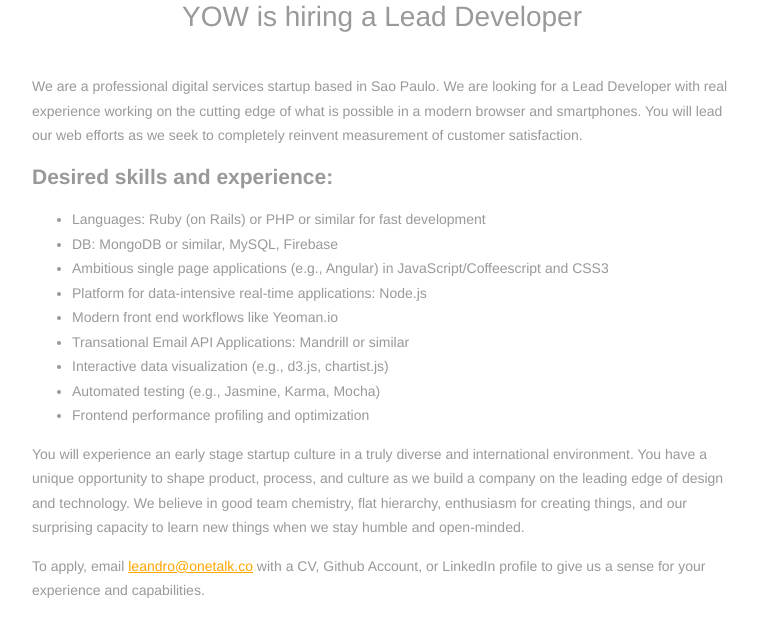
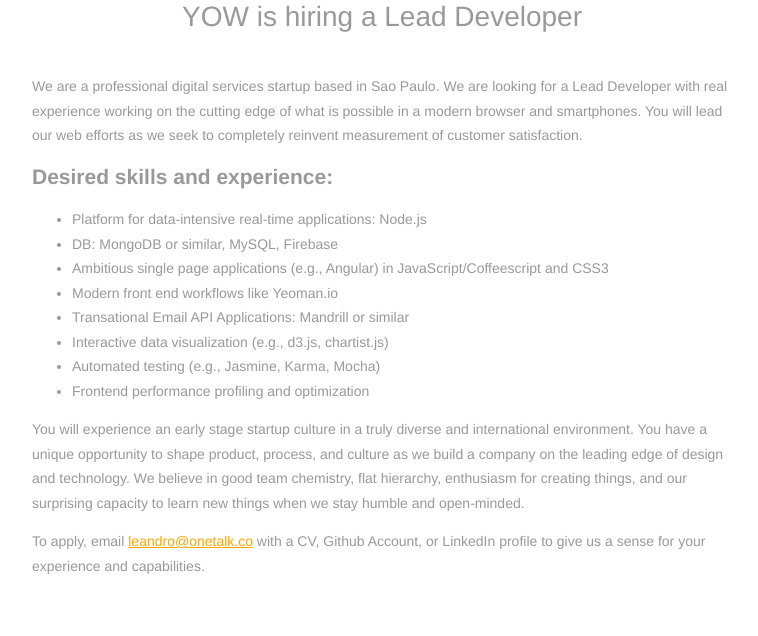
Before and after one commit to YOW/yow.github.io, a plain HTML site: page index.html in a window 1280 px wide. Shown: the part 224-860 px from the top of the page, without its empty margins (258-1016 px from the left). Drawn offline with Linux system fonts and the light colour scheme.

Commit message:
minor
minor

```diff
--- a/index.html
+++ b/index.html
@@ -21,10 +21,9 @@
 
     <h2>Desired skills and experience:</h2>
     <ul>
-      <li>Languages: Ruby (on Rails) or PHP or similar for fast development</li>
+      <li>Platform for data-intensive real-time applications: Node.js</li>
       <li>DB: MongoDB or similar, MySQL, Firebase</li>
       <li>Ambitious single page applications (e.g., Angular) in JavaScript/Coffeescript and CSS3</li>
-      <li>Platform for data-intensive real-time applications: Node.js
       <li>Modern front end workflows like Yeoman.io</li>
       <li>Transational Email API Applications: Mandrill or similar</li>
       <li>Interactive data visualization (e.g., d3.js, chartist.js)</li>
```
